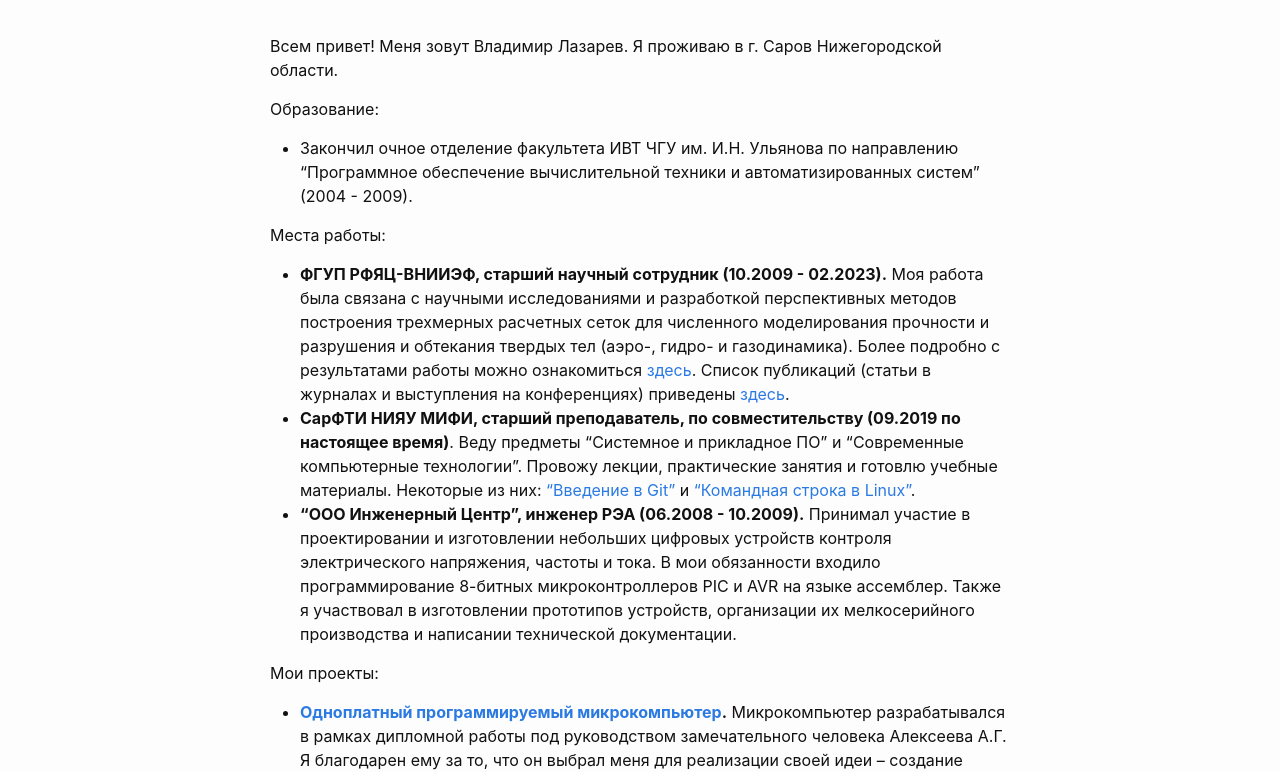
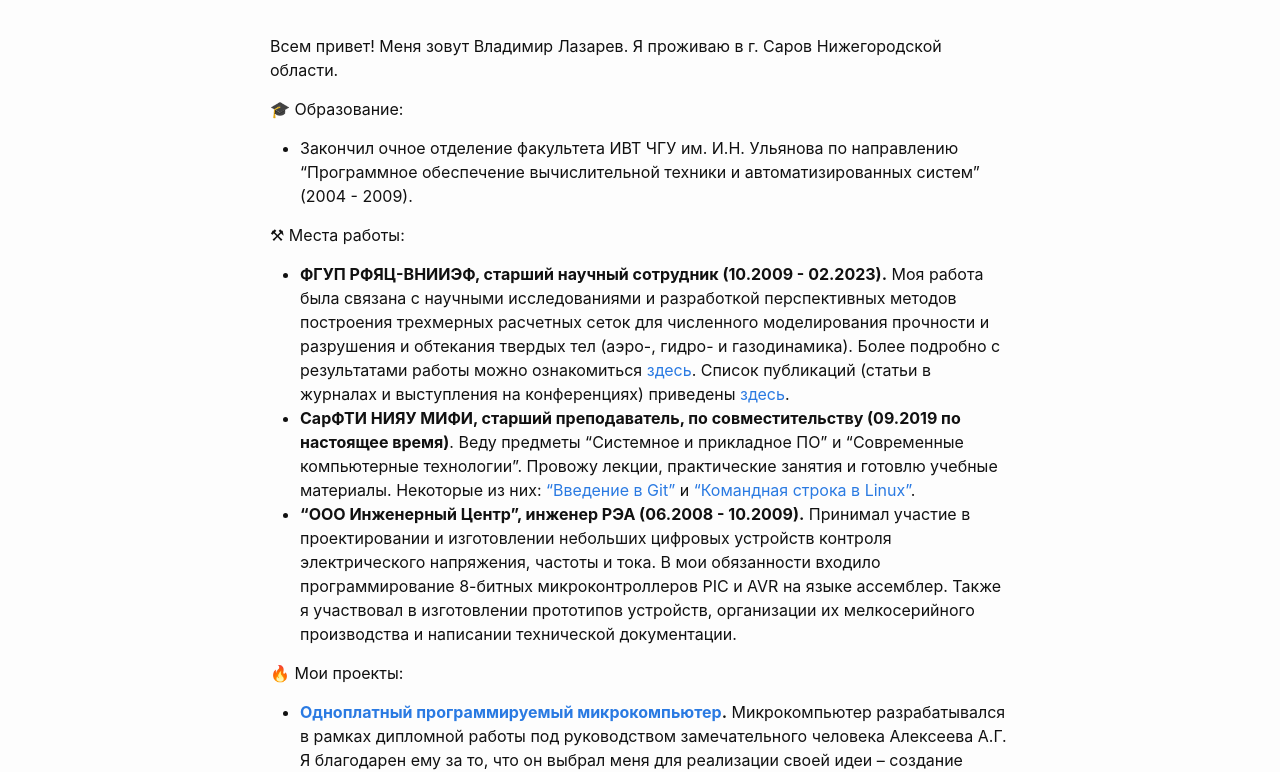
Before and after one commit to wolodyx/wolodyx.github.io, a Jekyll site: the page built from about.md, in a window 1280 px wide. Shown: the part 130-902 px from the top of the page. Built offline with Jekyll 4.4.1, drawn with Linux system fonts in a browser that asks for light colours; Markdown is read by kramdown in place of the engine named in the settings; part of the change alters nothing that is shown.

Commit message:
Unicode symbols

```diff
--- a/about.md
+++ b/about.md
@@ -8,10 +8,10 @@ permalink: /about/
 Меня зовут Владимир Лазарев.
 Я проживаю в г. Саров Нижегородской области.
 
-Образование:
+&#127891; Образование:
 * Закончил очное отделение факультета ИВТ ЧГУ им. И.Н. Ульянова по направлению "Программное обеспечение вычислительной техники и автоматизированных систем" (2004 - 2009).
 
-Места работы:
+&#9874; Места работы:
 * **ФГУП РФЯЦ-ВНИИЭФ, старший научный сотрудник (10.2009 - 02.2023).**
   Моя работа была связана с научными исследованиями и разработкой перспективных методов построения трехмерных расчетных сеток для численного моделирования прочности и разрушения и обтекания твердых тел (аэро-, гидро- и газодинамика).
   Более подробно с результатами работы можно ознакомиться [здесь]({% link work-activity/vniief.markdown %}).
@@ -25,7 +25,7 @@ permalink: /about/
   В мои обязанности входило программирование 8-битных микроконтроллеров PIC и AVR на языке ассемблер.
   Также я участвовал в изготовлении прототипов устройств, организации их мелкосерийного производства и написании технической документации.
 
-Мои проекты:
+&#128293; Мои проекты:
 * **[Одноплатный программируемый микрокомпьютер](https://github.com/wolodyx/EduBoard/blob/master/docs/diploma-presentation.pdf).**
   Микрокомпьютер разрабатывался в рамках дипломной работы под руководством замечательного человека Алексеева А.Г.
   Я благодарен ему за то, что он выбрал меня для реализации своей идеи – создание учебного программируемого одноплатного компьютера.
```
